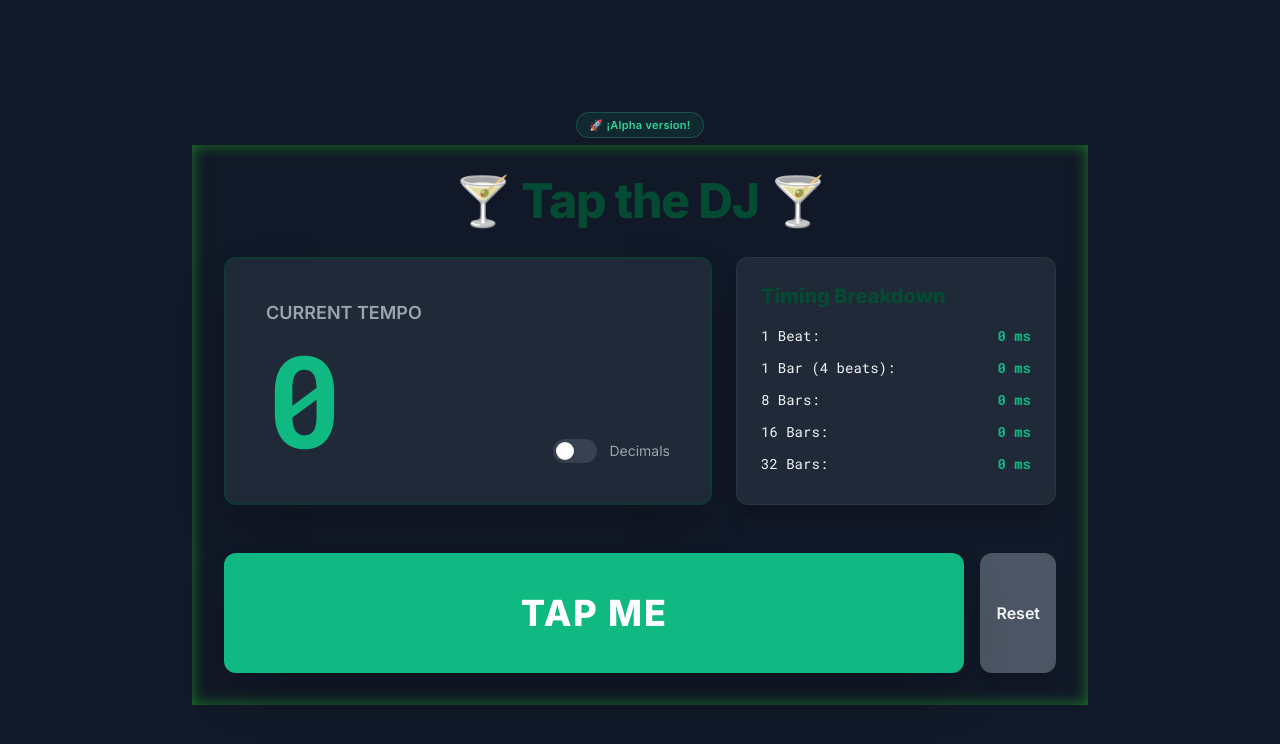
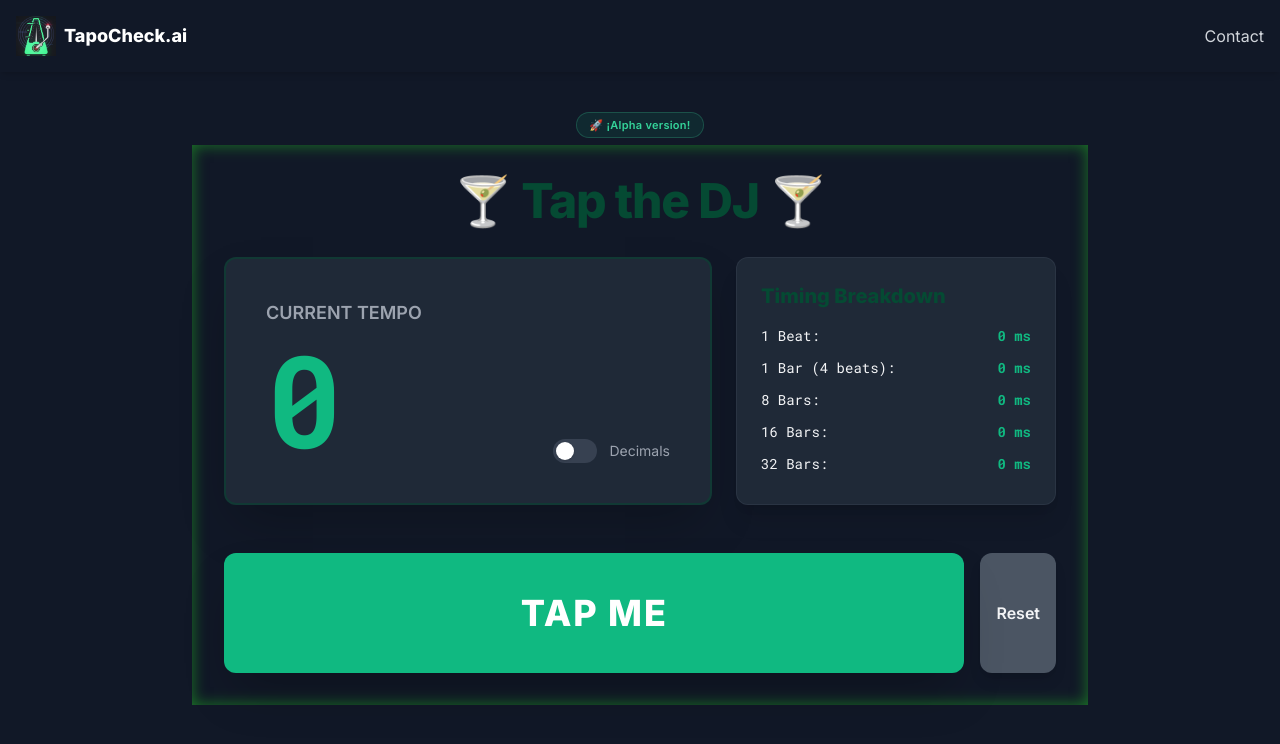
Before and after one commit to amp1ee/tap-the-deejay, a plain HTML site: page index.html in a window 1280 px wide. Drawn offline with nearby package versions, Linux system fonts and the light colour scheme.

Commit message:
Add site header

```diff
--- a/index.html
+++ b/index.html
@@ -74,6 +74,21 @@
 	    🚀 ¡Alpha version!
 	  </a>
 	</p>
+	<header class="fixed top-0 left-0 w-full bg-gray-900 shadow-md z-50">
+	  <div class="max-w-7xl mx-auto flex items-center justify-between p-4">
+	    <!-- Logo -->
+	    <a href="/" class="flex items-center space-x-2">
+	      <img src="/assets/logo/logo2.png" alt="TapDJ Logo" class="h-10 w-auto" />
+	      <span class="text-white font-bold text-lg">TapoCheck.ai</span>
+	    </a>
+	    <!-- Optional Nav -->
+	    <nav class="space-x-6 hidden md:flex">
+	      <!-- <a href="/about" class="text-gray-300 hover:text-white">About</a> -->
+	      <a href="https://linktr.ee/amp1ee" target="_blank" class="text-gray-300 hover:text-white">Contact</a>
+	    </nav>
+	  </div>
+	</header>
+
 	<!-- Main Application Container -->
     <!-- The dynamic-glow class is applied here -->
     <div id="app" class="w-full max-w-4xl space-y-8 dynamic-glow p-4 sm:p-6 md:p-8">
```
Also changed, not shown: assets/logo/logo1.png (added), assets/logo/logo2.png (added).
